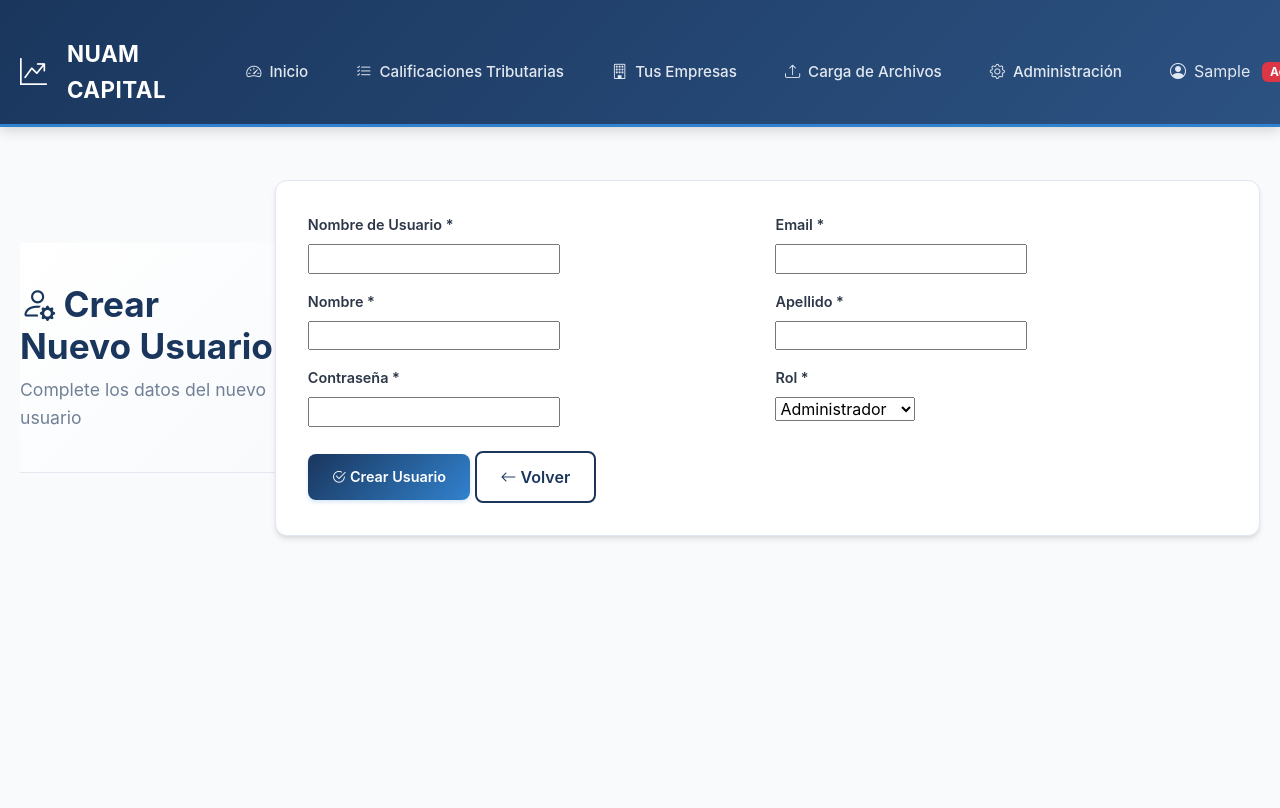
After one commit to nasho24/proyectonuam, a Django app: page /gestion-usuarios/crear/ in a window 1280 px wide. The commit adds this page. Shown: the top 808 px of the page. Run offline with Django 5.2, Linux system fonts and the light colour scheme; a user stored in the database is signed in; tables that the repository leaves empty hold one stand-in row (values such as "Sample post").

Commit message:
proyecto-nuamfase3

```diff
--- a/calificaciones/forms.py
+++ b/calificaciones/forms.py
@@ -1,5 +1,6 @@
 from django import forms
-from .models import Empresa, CalificacionTributaria
+from django.contrib.auth.models import User
+from .models import Empresa, CalificacionTributaria, Profile
 
 class EmpresaForm(forms.ModelForm):
     class Meta:
@@ -13,6 +14,7 @@ class EmpresaForm(forms.ModelForm):
             'telefono': forms.TextInput(attrs={'class': 'form-control', 'placeholder': '+56 9 1234 5678'}),
             'email': forms.EmailInput(attrs={'class': 'form-control', 'placeholder': 'empresa@ejemplo.com'}),
         }
+
 class CalificacionForm(forms.ModelForm):
     class Meta:
         model = CalificacionTributaria
@@ -30,3 +32,56 @@ class CalificacionForm(forms.ModelForm):
             'secuencia_evento': forms.NumberInput(attrs={'class': 'form-control'}),
             'valor_historico': forms.NumberInput(attrs={'class': 'form-control', 'step': '0.01'}),
         }
+
+class UserManagementForm(forms.ModelForm):
+    email = forms.EmailField(required=True)
+    first_name = forms.CharField(required=True, label='Nombre')
+    last_name = forms.CharField(required=True, label='Apellido')
+    rol = forms.ChoiceField(choices=Profile.USER_ROLES, label='Rol')
+
+    class Meta:
+        model = User
+        fields = ['username', 'email', 'first_name', 'last_name', 'is_active']
+
+    def __init__(self, *args, **kwargs):
+        super().__init__(*args, **kwargs)
+        if self.instance and hasattr(self.instance, 'profile'):
+            self.fields['rol'].initial = self.instance.profile.rol
+
+    def save(self, commit=True):
+        user = super().save(commit=False)
+        if commit:
+            user.save()
+            profile, created = Profile.objects.get_or_create(user=user)
+            profile.rol = self.cleaned_data['rol']
+            profile.save()
+        return user
+
+class UserCreateForm(forms.ModelForm):
+    email = forms.EmailField(required=True)
+    first_name = forms.CharField(required=True, label='Nombre')
+    last_name = forms.CharField(required=True, label='Apellido')
+    password = forms.CharField(widget=forms.PasswordInput, label='Contraseña')
+    rol = forms.ChoiceField(choices=Profile.USER_ROLES, label='Rol')
+
+    class Meta:
+        model = User
+        fields = ['username', 'email', 'first_name', 'last_name', 'password']
+
+    def save(self, commit=True):
+        user = super().save(commit=False)
+        user.set_password(self.cleaned_data['password'])
+
+        if commit:
+            user.save()
+            # VERIFICAR si ya existe un perfil antes de crear uno nuevo
+            profile, created = Profile.objects.get_or_create(
+                user=user,
+                defaults={'rol': self.cleaned_data['rol']}
+            )
+            if not created:
+                # Si ya existe, actualizar el rol
+                profile.rol = self.cleaned_data['rol']
+                profile.save()
+
+        return user
--- a/calificaciones/urls.py
+++ b/calificaciones/urls.py
@@ -4,7 +4,11 @@ from . import views
 app_name = 'calificaciones'
 
 urlpatterns = [
-    #path('test-reset/<str:token>/', views.test_reset_view, name='test_reset'),
+    # admins urls
+    path('gestion-usuarios/', views.admin_users, name='admin_users'),
+    path('gestion-usuarios/crear/', views.admin_create_user, name='admin_create_user'),
+    path('gestion-usuarios/editar/<int:user_id>/', views.admin_edit_user, name='admin_edit_user'),
+    path('gestion-usuarios/eliminar/<int:user_id>/', views.admin_delete_user, name='admin_delete_user'),
     # === DASHBOARDS ===
     path('', views.home, name='home'),
     # === REDIRECCIÓN OPCIONAL ===
@@ -14,6 +18,7 @@ urlpatterns = [
     path('logout/', views.logout_view, name='logout'),
     path('register/', views.register_view, name='register'),
     path('forgot-password/', views.forgot_password_view, name='forgot_password'),
+    # === MFA ===
     path('mfa/', views.mfa_view, name='mfa'),
     path('verify-mfa/', views.verify_mfa_view, name='verify_mfa'),
     path('reset-password/<str:token>/', views.reset_password_view, name='reset_password'),
--- a/calificaciones/views.py
+++ b/calificaciones/views.py
@@ -1,11 +1,11 @@
 from django.shortcuts import render, redirect, get_object_or_404
 from django.http import HttpResponse
 from django.contrib import messages
-from .models import Empresa, CalificacionTributaria, Profile
-from .forms import EmpresaForm
+from .models import Empresa, CalificacionTributaria, Profile, PasswordResetToken
+from .forms import EmpresaForm, UserCreateForm, UserManagementForm
 import csv
-from datetime import datetime
-from django.contrib.auth.decorators import login_required
+from datetime import datetime, timedelta
+from django.contrib.auth.decorators import login_required, user_passes_test
 from django.contrib.auth import login, authenticate, logout
 import pyotp
 import qrcode
@@ -14,18 +14,169 @@ from io import BytesIO
 from django.contrib.auth.models import User
 from django.core.mail import send_mail
 from django.utils import timezone
-from .models import PasswordResetToken
-from django.contrib.auth.hashers import make_password
+import random
+
+def send_mfa_email_code(user):
+    """Genera y envía código MFA por email"""
+    # Generar código de 6 dígitos
+    code = str(random.randint(100000, 999999))
+
+    # Guardar en el perfil
+    profile = user.profile
+    profile.mfa_email_code = code
+    profile.mfa_email_code_expires = timezone.now() + timedelta(minutes=10)  # 10 minutos
+    profile.save()
+
+    # Enviar email
+    try:
+        send_mail(
+            'Código de Verificación MFA - NUAM Capital',
+            f'''
+            NUAM CAPITAL - Código de Verificación
+
+            Hola {user.first_name},
+
+            Tu código de verificación para acceder a NUAM Capital es:
+
+            🔒 {code}
+
+            Este código expirará en 10 minutos.
+
+            Si no solicitaste este código, ignora este mensaje.
+
+            Equipo NUAM Capital
+            ''',
+            'NUAM Capital <noreply@nuamcapital.cl>',
+            [user.email],
+            fail_silently=False,
+            html_message=f'''
+            <div style="font-family: Arial, sans-serif; max-width: 600px; margin: 0 auto;">
+                <div style="background: #1a365d; color: white; padding: 20px; text-align: center;">
+                    <h2 style="margin: 0;">NUAM CAPITAL</h2>
+                </div>
+
+                <div style="padding: 25px;">
+                    <h3 style="color: #1a365d;">Código de Verificación</h3>
+
+                    <p>Hola <strong>{user.first_name}</strong>,</p>
+
+                    <p>Usa el siguiente código para completar tu acceso:</p>
+
+                    <div style="background: #f8f9fa; border: 2px dashed #dee2e6; padding: 20px; text-align: center; margin: 20px 0;">
+                        <div style="font-size: 2rem; font-weight: bold; letter-spacing: 0.5rem; color: #1a365d;">
+                            {code}
+                        </div>
+                        <small style="color: #6c757d;">Válido por 10 minutos</small>
+                    </div>
+
+                    <p style="color: #6c757d; font-size: 0.9rem;">
+                        Si no solicitaste este código, puedes ignorar este mensaje.
+                    </p>
+                </div>
+            </div>
+            '''
+        )
+        return True
+    except Exception as e:
+        print(f"Error enviando código MFA: {e}")
+        return False
 
 
+def es_administrador(user):
+    return hasattr(user, 'profile') and user.profile.es_administrador()
+
+@login_required
+@user_passes_test(es_administrador)
+def admin_users(request):
+    """Vista principal de administración de usuarios"""
+    usuarios = User.objects.all().select_related('profile')
+
+
+    context = {
+        'usuarios': usuarios,
+        'total_usuarios': usuarios.count(),
+        'admins': usuarios.filter(profile__rol='ADMIN').count(),
+        'usuarios_normales': usuarios.filter(profile__rol='USER').count(),
+        'viewers': usuarios.filter(profile__rol='VIEWER').count(),
+    }
+    return render(request, 'users_management.html', context)
+
+@login_required
+@user_passes_test(es_administrador)
+def admin_create_user(request):
+    """Vista para crear nuevo usuario"""
+    if request.method == 'POST':
+        form = UserCreateForm(request.POST)
+        if form.is_valid():
+            user = form.save()
+            messages.success(request, f'Usuario {user.username} creado exitosamente')
+            return redirect('calificaciones:admin_users')
+    else:
+        form = UserCreateForm()
+
+    context = {
+        'form': form,
+        'titulo': 'Crear Nuevo Usuario'
+    }
+    return render(request, 'user_management_form.html', context)
+
+@login_required
+@user_passes_test(es_administrador)
+def admin_edit_user(request, user_id):
+    """Vista para editar usuario existente"""
+    usuario = get_object_or_404(User, id=user_id)
+
+    if request.method == 'POST':
+        form = UserManagementForm(request.POST, instance=usuario)
+        if form.is_valid():
+            form.save()
+            messages.success(request, f'Usuario {usuario.username} actualizado exitosamente')
+            return redirect('calificaciones:admin_users')
+    else:
+        form = UserManagementForm(instance=usuario)
+
+    context = {
+        'form': form,
+        'usuario': usuario,
+        'titulo': f'Editar Usuario: {usuario.username}'
+    }
+    return render(request, 'user_management_form.html', context)
+
+@login_required
+@user_passes_test(es_administrador)
+def admin_delete_user(request, user_id):
+    """Vista para eliminar usuario"""
+    usuario = get_object_or_404(User, id=user_id)
+
+    if request.method == 'POST':
+        username = usuario.username
+        # No permitir eliminar el propio usuario
+        if usuario == request.user:
+            messages.error(request, 'No puedes eliminar tu propio usuario')
+        else:
+            usuario.delete()
+            messages.success(request, f'Usuario {username} eliminado exitosamente')
+        return redirect('calificaciones:admin_users')
+
+    context = {
+        'usuario': usuario,
+        'titulo': 'Eliminar Usuario'
+    }
+    return render(request, 'confirm_delete_user.html', context)
 def test_reset_view(request, token):
     """Vista temporal para probar que la URL funciona"""
     return HttpResponse(f"¡La URL funciona! Token recibido: {token}")
 
 @login_required
 def mfa_view(request):
+    """Vista para configurar y verificar MFA en una sola página"""
     user = request.user
-    profile = user.profile  # asumimos que existe modelo Profile con campo `mfa_secret`
+    profile = user.profile
+
+    # Si ya está verificado, redirigir al dashboard
+    if hasattr(profile, 'mfa_verified') and profile.mfa_verified:
+        messages.info(request, "MFA ya está configurado y verificado")
+        return redirect('calificaciones:dashboard')
 
     # Generar secreto si no existe
     if not profile.mfa_secret:
@@ -35,30 +186,73 @@ def mfa_view(request):
     else:
         secret = profile.mfa_secret
 
+    # Generar QR
+    try:
+        import qrcode
+        import base64
+        from io import BytesIO
 
-    # Generar QR
-    otp_uri = pyotp.totp.TOTP(secret).provisioning_uri(name=user.username, issuer_name="NUAM ERP")
-    qr = qrcode.make(otp_uri)
-    buffer = BytesIO()
-    qr.save(buffer, format="PNG")
-    qr_base64 = base64.b64encode(buffer.getvalue()).decode()
+        otp_uri = pyotp.totp.TOTP(secret).provisioning_uri(
+            name=user.email,
+            issuer_name="NUAM Capital"
+        )
+        qr = qrcode.make(otp_uri)
+        buffer = BytesIO()
+        qr.save(buffer, format="PNG")
+        qr_base64 = base64.b64encode(buffer.getvalue()).decode()
 
-    return render(request, 'auth/mfa_setup.html', {'qr_base64': qr_base64, 'secret': secret})
+        return render(request, 'mfa.html', {
+            'qr_base64': qr_base64,
+            'secret': secret
+        })
 
-@login_required
+    except ImportError:
+        messages.error(request, "Error: No se puede generar el QR code")
+        return render(request, 'mfa.html', {
+            'secret': secret
+        })
+
 def verify_mfa_view(request):
+    """Vista para verificar código MFA - SOLO EMAIL"""
+    pending_user_id = request.session.get('pending_user_id')
+
+    if not pending_user_id:
+        messages.error(request, "Sesión de verificación no válida")
+        return redirect('calificaciones:login')
+
+    try:
+        user = User.objects.get(id=pending_user_id)
+    except User.DoesNotExist:
+        messages.error(request, "Usuario no encontrado")
+        return redirect('calificaciones:login')
+
     if request.method == 'POST':
-        code = request.POST.get('code')
-        secret = request.user.profile.mfa_secret
-        totp = pyotp.TOTP(secret)
+        code = request.POST.get('code', '').strip()
 
-        if totp.verify(code):
-            messages.success(request, "MFA verificado correctamente.")
-            return redirect('dashboard')
+        if not code:
+            messages.error(request, "Por favor ingresa el código de verificación")
+            return render(request, 'verify_mfa.html')
+
+        # Validar código email
+        profile = user.profile
+        if (profile.mfa_email_code and
+            profile.mfa_email_code == code and
+            profile.mfa_email_code_expires and
+            profile.mfa_email_code_expires > timezone.now()):
+
+            # ✅ Código correcto
+            profile.mfa_email_code = None  # Limpiar código usado
+            profile.mfa_email_code_expires = None
+            profile.save()
+
+            del request.session['pending_user_id']
+            login(request, user)
+            messages.success(request, f"✅ ¡Verificación exitosa! Bienvenido {user.first_name}")
+            return redirect('calificaciones:dashboard')
         else:
-            messages.error(request, "Código incorrecto. Intenta nuevamente.")
+            messages.error(request, "❌ Código incorrecto o expirado. Intenta nuevamente.")
 
-    return render(request, 'auth/verify_mfa.html')
+    return render(request, 'verify_mfa.html')
 
 def login_view(request):
     """
@@ -89,8 +283,15 @@ def login_view(request):
         if user is not None:
             # Verificar si tiene MFA configurado
             if hasattr(user, "profile") and user.profile.mfa_secret:
-                request.session["pending_user_id"] = user.id
-                return redirect("calificaciones:verify_mfa")
+                # ENVIAR CÓDIGO POR EMAIL en lugar de redirigir a app
+                if send_mfa_email_code(user):
+                    request.session["pending_user_id"] = user.id
+                    request.session["mfa_type"] = "email"  # Indicar que es MFA por email
+                    messages.info(request, "Se ha enviado un código de verificación a tu email")
+                    return redirect("calificaciones:verify_mfa")
+                else:
+                    messages.error(request, "Error al enviar código de verificación")
+                    return render(request, "login.html")
 
             # Login sin MFA
             login(request, user)
@@ -99,6 +300,7 @@ def login_view(request):
         else:
             messages.error(request, "Credenciales incorrectas")
 
+    # Si es GET, simplemente renderizar el template
     return render(request, "login.html")
 
 def forgot_password_view(request):
--- a/templates/base.html
+++ b/templates/base.html
@@ -52,16 +52,28 @@
             <i class="bi bi-upload"></i>
             <span class="nav-link-text">Carga de Archivos</span>
         </a>
+
+        <!-- Enlace de Administración SOLO para admins - DENTRO del navbar -->
+        {% if user.profile.es_administrador %}
+        <a class="nav-link" href="{% url 'calificaciones:admin_users' %}">
+            <i class="bi bi-gear"></i>
+            <span class="nav-link-text">Administración</span>
+        </a>
+        {% endif %}
     {% endif %}
 </div>
 
-            <!-- Usuario y Logout -->
+<!-- Usuario y Logout - FUERA del navbar-nav -->
 {% if user.is_authenticated %}
 <div class="nav-user">
     <span class="navbar-text">
         <i class="bi bi-person-circle"></i>
         <span>{{ user.first_name }}</span>
+        <span class="badge {% if user.profile.rol == 'ADMIN' %}bg-danger{% elif user.profile.rol == 'USER' %}bg-success{% else %}bg-secondary{% endif %} ms-1">
+            {{ user.profile.get_rol_display }}
         </span>
+    </span>
+
     <a class="nav-link" href="{% url 'calificaciones:logout' %}">
         <i class="bi bi-box-arrow-right"></i>
         <span class="nav-link-text">Salir</span>
--- /dev/null
+++ b/templates/user_management_form.html
@@ -0,0 +1,94 @@
+{% extends 'base.html' %}
+
+{% block title %}{{ titulo }} - Admin NUAM{% endblock %}
+
+{% block content %}
+<div class="nuam-container">
+    <div class="page-header">
+        <h1 class="page-title">
+            <i class="bi bi-person-gear"></i> {{ titulo }}
+        </h1>
+        <p class="page-subtitle">{% if usuario %}Editando usuario: {{ usuario.username }}{% else %}Complete los datos del nuevo usuario{% endif %}</p>
+    </div>
+
+    <div class="nuam-card">
+        <div class="nuam-card-body">
+            <form method="post">
+                {% csrf_token %}
+
+                <div class="row g-3">
+                    <div class="col-md-6">
+                        <label class="form-label">Nombre de Usuario *</label>
+                        {{ form.username }}
+                        {% if form.username.errors %}
+                        <div class="text-danger">{{ form.username.errors }}</div>
+                        {% endif %}
+                    </div>
+
+                    <div class="col-md-6">
+                        <label class="form-label">Email *</label>
+                        {{ form.email }}
+                        {% if form.email.errors %}
+                        <div class="text-danger">{{ form.email.errors }}</div>
+                        {% endif %}
+                    </div>
+
+                    <div class="col-md-6">
+                        <label class="form-label">Nombre *</label>
+                        {{ form.first_name }}
+                        {% if form.first_name.errors %}
+                        <div class="text-danger">{{ form.first_name.errors }}</div>
+                        {% endif %}
+                    </div>
+
+                    <div class="col-md-6">
+                        <label class="form-label">Apellido *</label>
+                        {{ form.last_name }}
+                        {% if form.last_name.errors %}
+                        <div class="text-danger">{{ form.last_name.errors }}</div>
+                        {% endif %}
+                    </div>
+
+                    {% if form.password %}
+                    <div class="col-md-6">
+                        <label class="form-label">Contraseña *</label>
+                        {{ form.password }}
+                        {% if form.password.errors %}
+                        <div class="text-danger">{{ form.password.errors }}</div>
+                        {% endif %}
+                    </div>
+                    {% endif %}
+
+                    <div class="col-md-6">
+                        <label class="form-label">Rol *</label>
+                        {{ form.rol }}
+                        {% if form.rol.errors %}
+                        <div class="text-danger">{{ form.rol.errors }}</div>
+                        {% endif %}
+                    </div>
+
+                    {% if form.is_active %}
+                    <div class="col-12">
+                        <div class="form-check">
+                            {{ form.is_active }}
+                            <label class="form-check-label" for="{{ form.is_active.id_for_label }}">
+                                Usuario Activo
+                            </label>
+                        </div>
+                    </div>
+                    {% endif %}
+                </div>
+
+                <div class="mt-4">
+                    <button type="submit" class="btn btn-nuam-primary">
+                        <i class="bi bi-check2-circle"></i> {% if usuario %}Actualizar Usuario{% else %}Crear Usuario{% endif %}
+                    </button>
+                    <a href="{% url 'calificaciones:admin_users' %}" class="btn btn-nuam-outline">
+                        <i class="bi bi-arrow-left"></i> Volver
+                    </a>
+                </div>
+            </form>
+        </div>
+    </div>
+</div>
+{% endblock %}
```
Also changed, not shown: calificaciones/models.py (+20 -2 lines), templates/confirm_delete_user.html (added, +46 -0 lines), templates/mfa.html (+61 -18 lines), templates/users_management.html (added, +86 -0 lines), templates/verify_mfa.html (+39 -11 lines), calificaciones/migrations/0006_profile_rol.py (added), calificaciones/migrations/0007_profile_mfa_email_code_and_more.py (added). Lines whose indentation alone changed are shown as unchanged.
